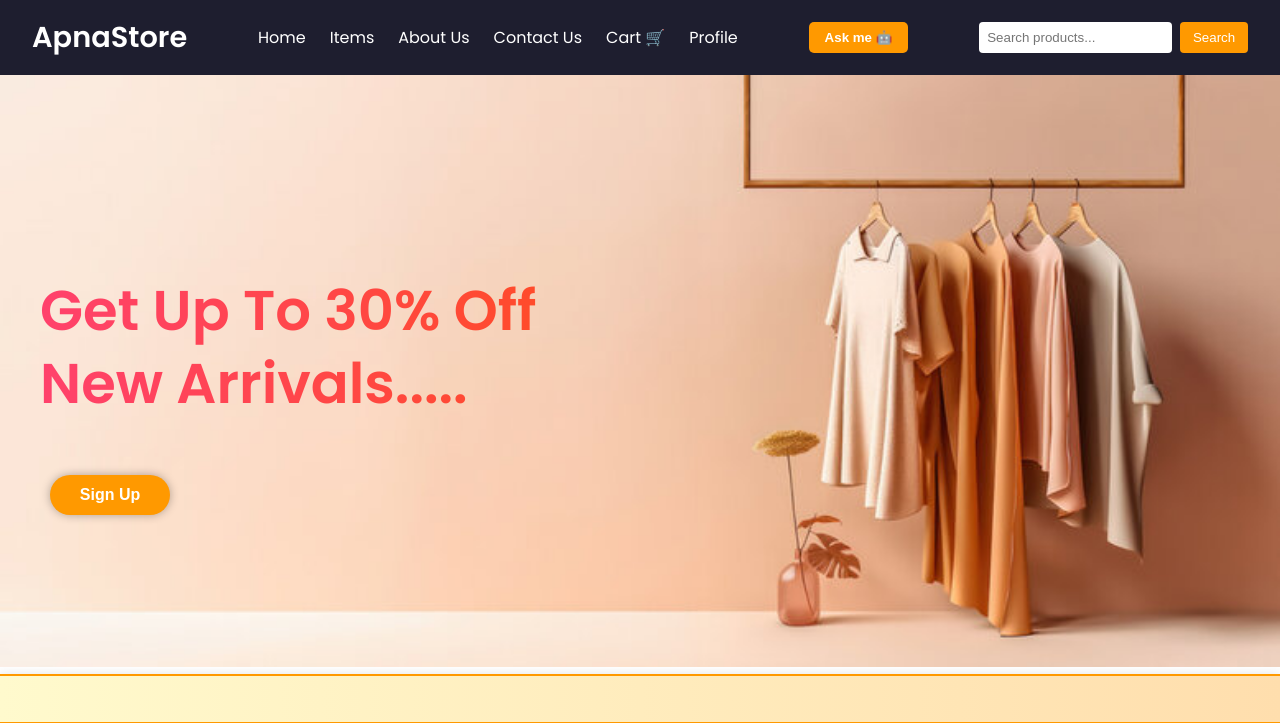
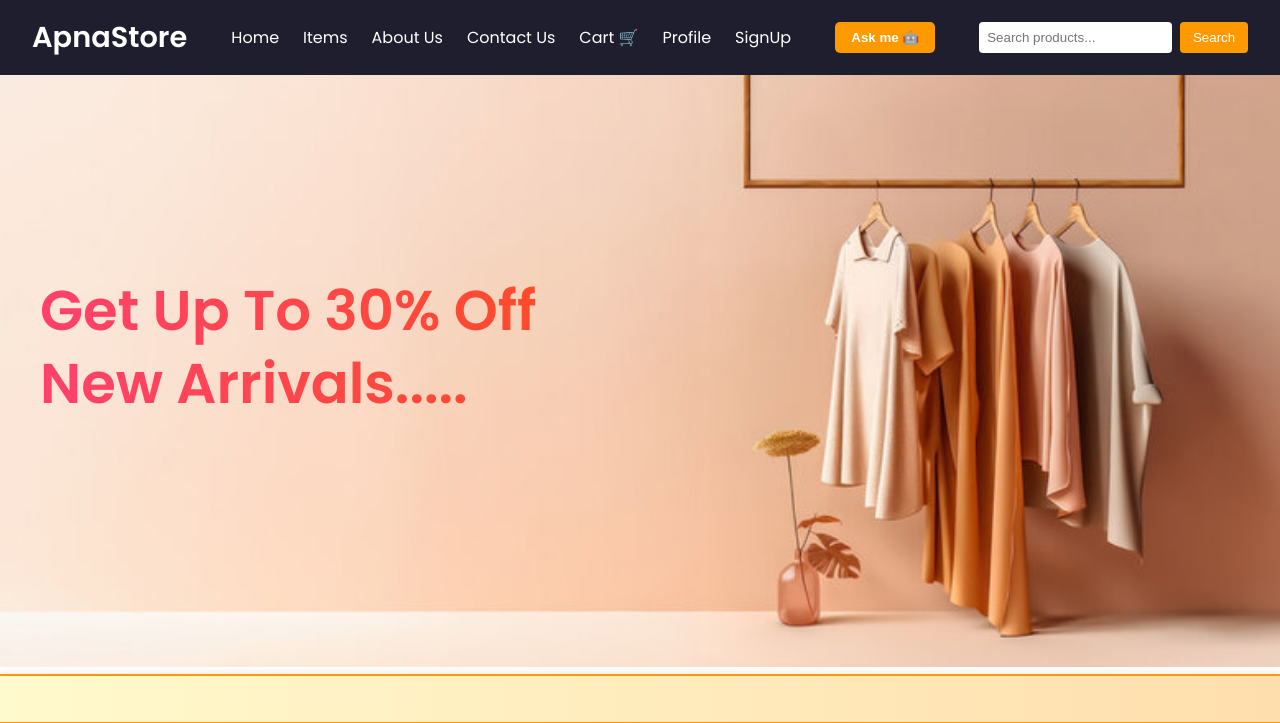
Before and after one commit to Thakordev007/ApnaStore_fashion-Website, a Flask app: page / in a window 1280 px wide. Shown: the top 723 px of the page. Run offline with Flask 3, Linux system fonts and the light colour scheme.

Commit message:
Update home.html

```diff
--- a/templates/home.html
+++ b/templates/home.html
@@ -393,6 +393,7 @@ body {
         <li><a href="{{url_for('contact')}}">Contact Us</a></li>
         <li><a href="{{url_for('cart')}}">Cart 🛒</a></li>
         <li><a href="{{url_for('dashboard')}}">Profile</a></li>
+        <li><a href="{{url_for('signup')}}">SignUp</a></li>
       </ul>
 
       <div class="chatbot">
@@ -411,7 +412,6 @@ body {
   <div class="home">
     <img src="static/images/homepage.png">
     <h1>Get Up To 30% Off<br> New Arrivals.....</h1>
-    <button class="signup"><a href="{{url_for('signup')}}">Sign Up</a></button>
   </div>
 
   <div class="sale">
```
